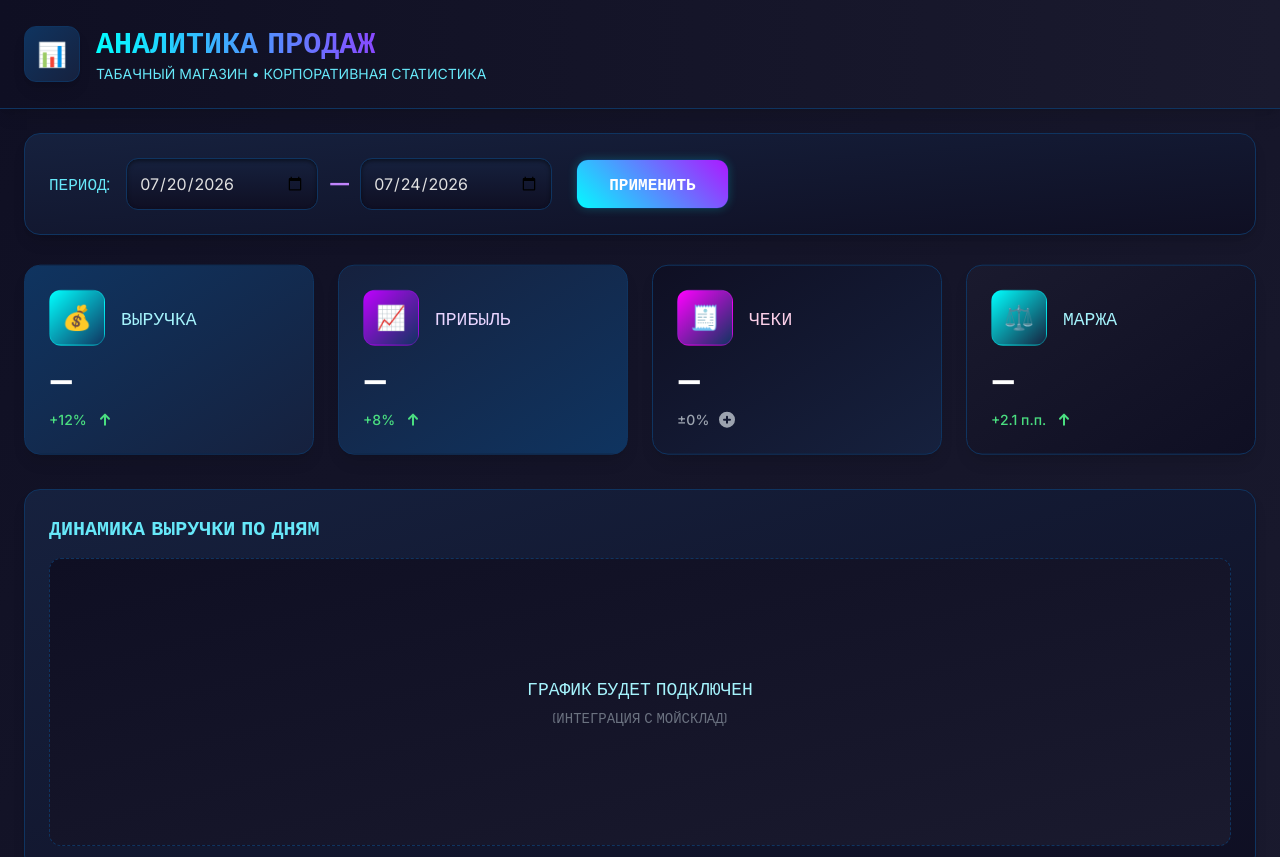
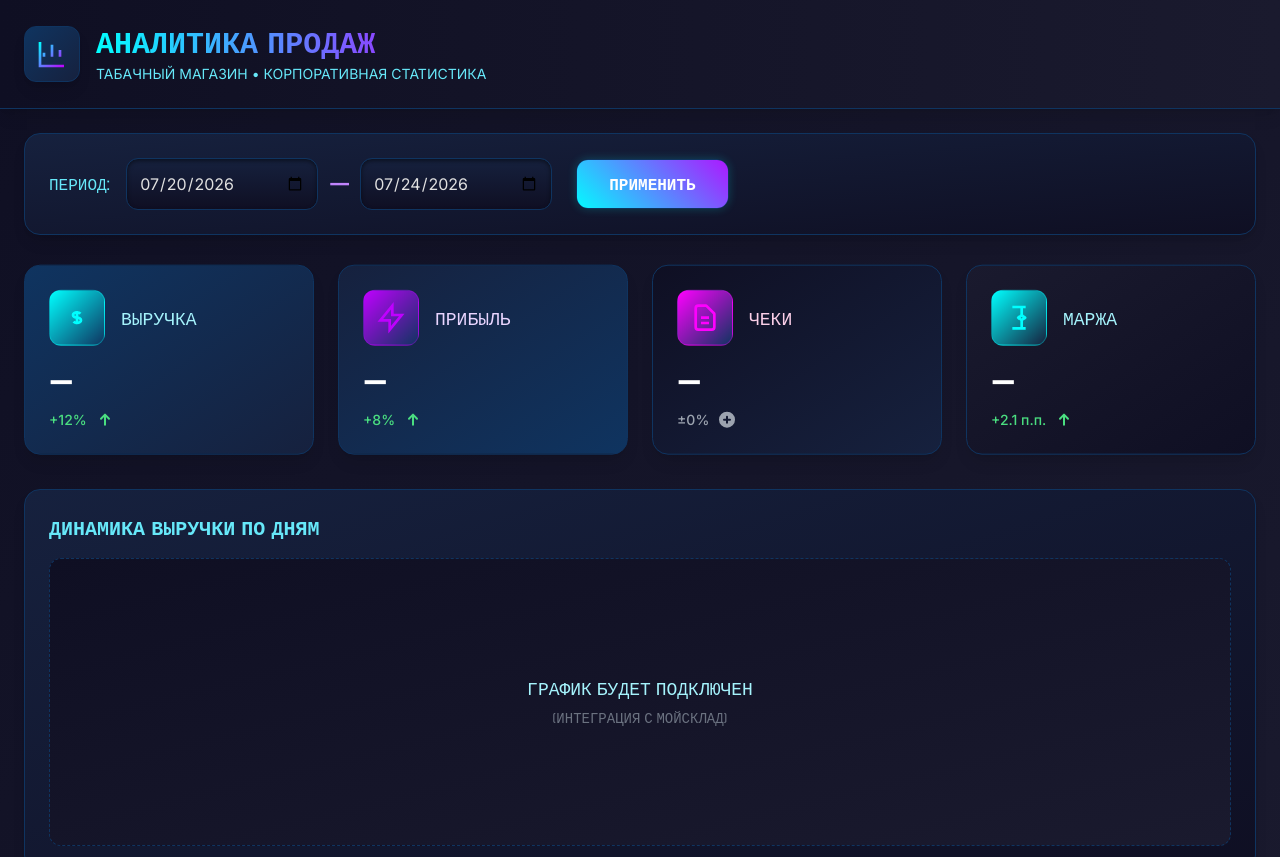
Before and after one commit to DenmarkGod/analyzer, a plain HTML site: page index.html in a window 1280 px wide. Shown: the top 857 px of the page. Drawn offline with nearby package versions, Linux system fonts and the light colour scheme.

Commit message:
index.html

```diff
--- a/index.html
+++ b/index.html
@@ -113,6 +113,14 @@
       border-color: #00ffff;
       box-shadow: 0 0 10px rgba(0, 255, 255, 0.3);
     }
+
+    .icon-wrapper {
+      display: flex;
+      align-items: center;
+      justify-content: center;
+      width: 100%;
+      height: 100%;
+    }
   </style>
 </head>
 <body class="min-h-screen flex flex-col">
@@ -122,7 +130,15 @@
   <div class="max-w-7xl mx-auto">
     <div class="flex items-center gap-4">
       <div class="w-14 h-14 rounded-xl bg-gradient-to-br from-[#0f3460] to-[#16213e] flex items-center justify-center border border-[#0f3460] shadow-lg">
-        <span class="text-2xl cyber-font text-[#00ffff]">📊</span>
+        <svg xmlns="http://www.w3.org/2000/svg" viewBox="0 0 24 24" fill="none" stroke="url(#headerGradient)" stroke-width="2" class="w-8 h-8">
+          <defs>
+            <linearGradient id="headerGradient" x1="0%" y1="0%" x2="100%" y2="100%">
+              <stop offset="0%" stop-color="#00ffff"/>
+              <stop offset="100%" stop-color="#bf00ff"/>
+            </linearGradient>
+          </defs>
+          <path d="M3 3v18h18M18 14V9M12 14V5M6 14v-3"/>
+        </svg>
       </div>
       <div>
         <h1 class="text-3xl font-bold cyber-font text-transparent bg-clip-text bg-gradient-to-r from-[#00ffff] to-[#bf00ff]">
@@ -159,7 +175,9 @@
     <div class="card-glow bg-gradient-to-br from-[#0f3460] to-[#16213e] rounded-2xl p-6 border border-[#0f3460] shadow-lg animate-float-card">
       <div class="flex items-center gap-4 mb-4">
         <div class="w-14 h-14 rounded-xl bg-gradient-to-br from-[#00ffff] to-[#0f3460] flex items-center justify-center text-2xl border border-[#00ffff]/30">
-          💰
+          <svg xmlns="http://www.w3.org/2000/svg" viewBox="0 0 24 24" fill="none" stroke="#00ffff" stroke-width="2" class="w-8 h-8">
+            <path d="M12 8c-1.657 0-3 .895-3 2s1.343 2 3 2 3 .895 3 2-1.343 2-3 2m0-8c1.11 0 2.08.402 2.599 1M12 8V7m0 1v8m0 0v1m0-1c-1.11 0-2.08-.402-2.599-1"/>
+          </svg>
         </div>
         <div class="font-medium text-cyan-200 cyber-font text-lg">ВЫРУЧКА</div>
       </div>
@@ -175,7 +193,9 @@
     <div class="card-glow bg-gradient-to-br from-[#16213e] to-[#0f3460] rounded-2xl p-6 border border-[#0f3460] shadow-lg animate-float-card">
       <div class="flex items-center gap-4 mb-4">
         <div class="w-14 h-14 rounded-xl bg-gradient-to-br from-[#bf00ff] to-[#0f3460] flex items-center justify-center text-2xl border border-[#bf00ff]/30">
-          📈
+          <svg xmlns="http://www.w3.org/2000/svg" viewBox="0 0 24 24" fill="none" stroke="#bf00ff" stroke-width="2" class="w-8 h-8">
+            <path d="M13 10V3L4 14h7v7l9-11h-7z"/>
+          </svg>
         </div>
         <div class="font-medium text-purple-200 cyber-font text-lg">ПРИБЫЛЬ</div>
       </div>
@@ -191,7 +211,9 @@
     <div class="card-glow bg-gradient-to-br from-[#0f0f23] to-[#16213e] rounded-2xl p-6 border border-[#0f3460] shadow-lg animate-float-card">
       <div class="flex items-center gap-4 mb-4">
         <div class="w-14 h-14 rounded-xl bg-gradient-to-br from-[#ff00ff] to-[#0f3460] flex items-center justify-center text-2xl border border-[#ff00ff]/30">
-          🧾
+          <svg xmlns="http://www.w3.org/2000/svg" viewBox="0 0 24 24" fill="none" stroke="#ff00ff" stroke-width="2" class="w-8 h-8">
+            <path d="M9 12h6m-6 4h6m2 5H7a2 2 0 01-2-2V5a2 2 0 012-2h5.586a1 1 0 01.707.293l5.414 5.414a1 1 0 01.293.707V19a2 2 0 01-2 2z"/>
+          </svg>
         </div>
         <div class="font-medium text-pink-200 cyber-font text-lg">ЧЕКИ</div>
       </div>
@@ -207,7 +229,9 @@
     <div class="card-glow bg-gradient-to-br from-[#1a1a2e] to-[#0f0f23] rounded-2xl p-6 border border-[#0f3460] shadow-lg animate-float-card">
       <div class="flex items-center gap-4 mb-4">
         <div class="w-14 h-14 rounded-xl bg-gradient-to-br from-[#00ffff] to-[#16213e] flex items-center justify-center text-2xl border border-[#00ffff]/30">
-          ⚖️
+          <svg xmlns="http://www.w3.org/2000/svg" viewBox="0 0 24 24" fill="none" stroke="#00ffff" stroke-width="2" class="w-8 h-8">
+            <path d="M7 20l10 0M7 4l10 0M14 20v-6m0 0l-3-3m3 3l3-3M14 4v6m0 0l-3 3m3-3l3 3"/>
+          </svg>
         </div>
         <div class="font-medium text-cyan-200 cyber-font text-lg">МАРЖА</div>
       </div>
```
